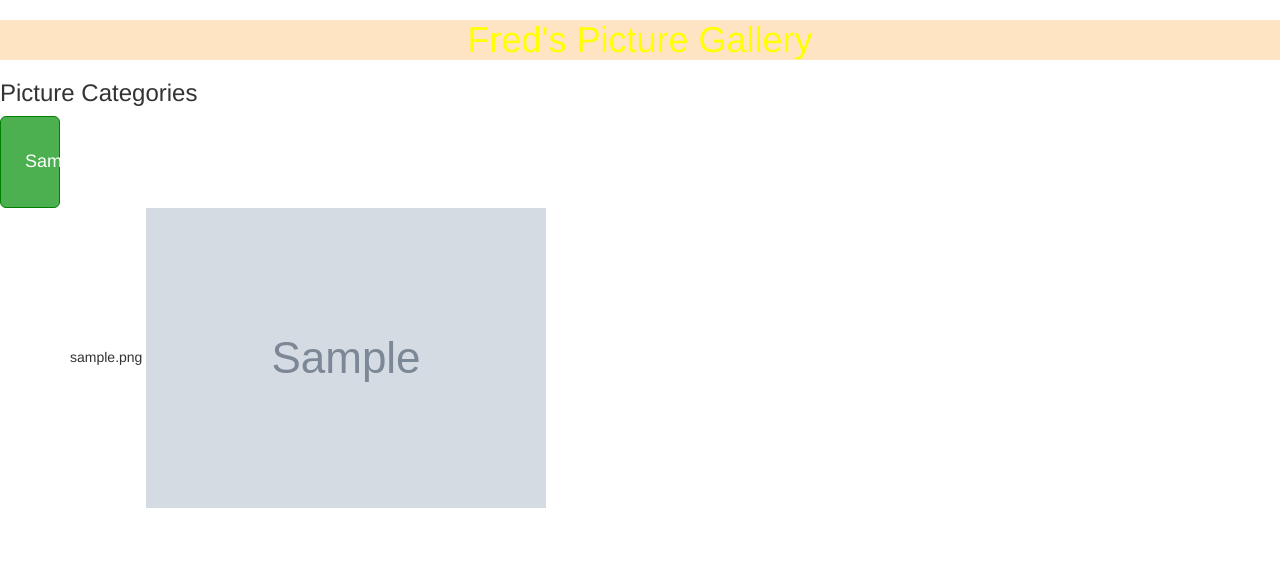
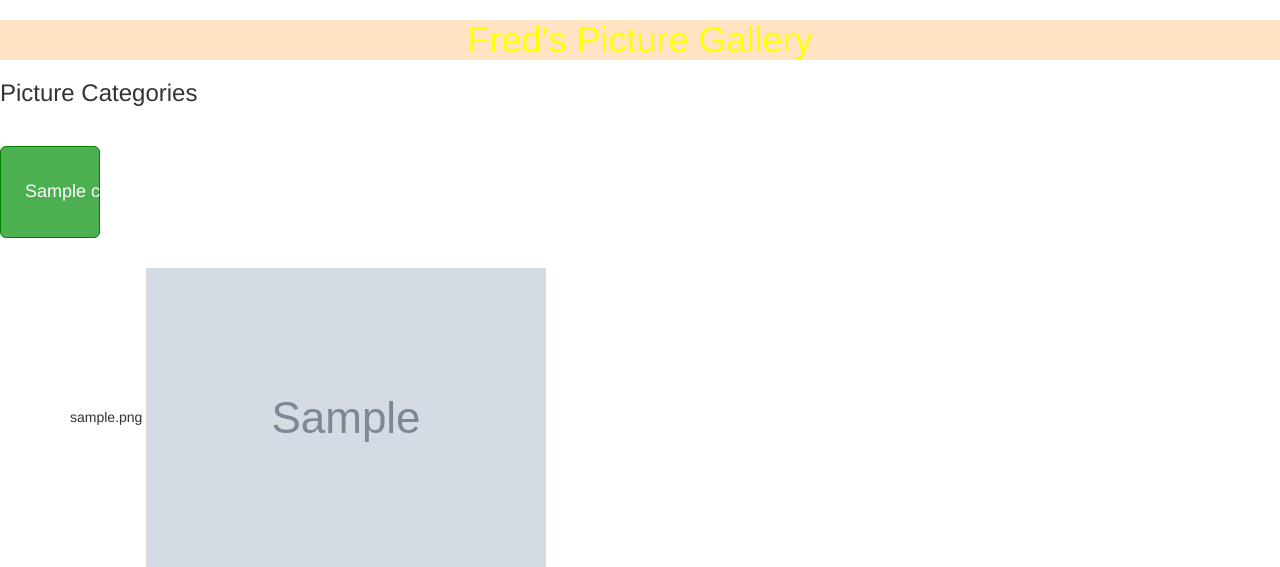
Before and after one commit to OjureFred/WebView-Gallery, a Django app: page /gallery/ in a window 1280 px wide. Shown: the part 52-619 px from the top of the page. Run offline with Django 3.2, Linux system fonts and the light colour scheme; tables that the repository leaves empty hold one stand-in row (values such as "Sample post"); grey boxes marked "Sample" are stand-in pictures; some libraries are stand-ins or nearby versions.

Commit message:
Added styling to buttons

```diff
--- a/static/css/basepics.css
+++ b/static/css/basepics.css
@@ -5,12 +5,14 @@ h1 {
 
 button {
     padding: 20px;
-    width: 60px;
+    width: 100px;
+    border-radius: 30px;
 }
 
 .btn-group button {
     background-color: #4CAF50; /* Green background */
     border: 1px solid green; /* Green border */
+    margin: 30px;
     color: white; /* White text */
     padding: 25px 24px; /* Some padding */
     cursor: pointer; /* Pointer/hand icon */
```
